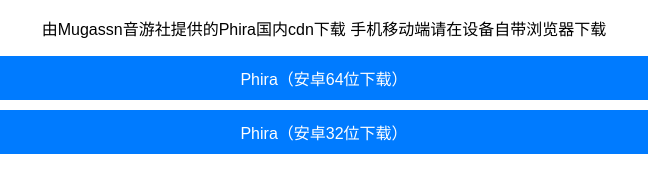
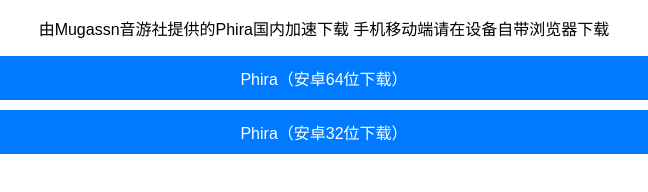
Before and after one commit to Musical-Game-Association/file, a plain HTML site: page phira/index.html in a window 1280 px wide. Shown: the full height of the page, 44-692 px from the left. Drawn offline with Linux system fonts and the light colour scheme.

Commit message:
Update index.html

```diff
--- a/phira/index.html
+++ b/phira/index.html
@@ -25,7 +25,7 @@
   </head>
   <body>
     <p>
-       由Mugassn音游社提供的Phira国内cdn下载
+       由Mugassn音游社提供的Phira国内加速下载
          手机移动端请在设备自带浏览器下载
     </p>
     <a href="https://cdn.mugassn.us.kg/TeamFlos/phira/releases/download/v0.6.2/Phira-v0.6.2-arm64-v8a.apk">Phira（安卓64位下载）</a>
```
